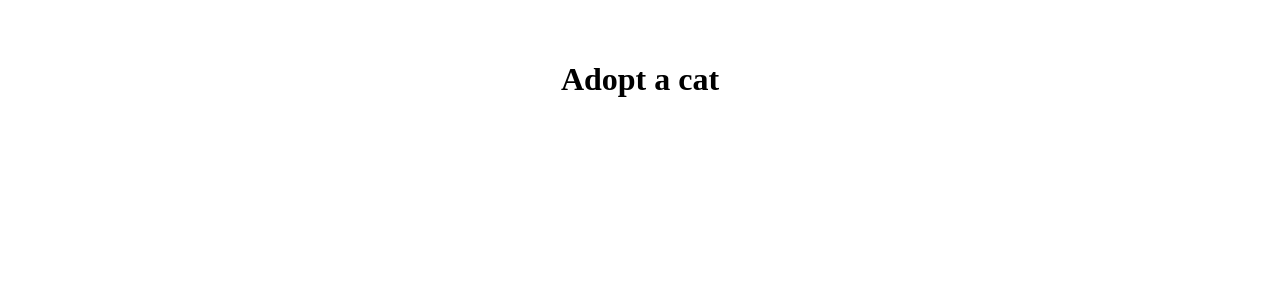
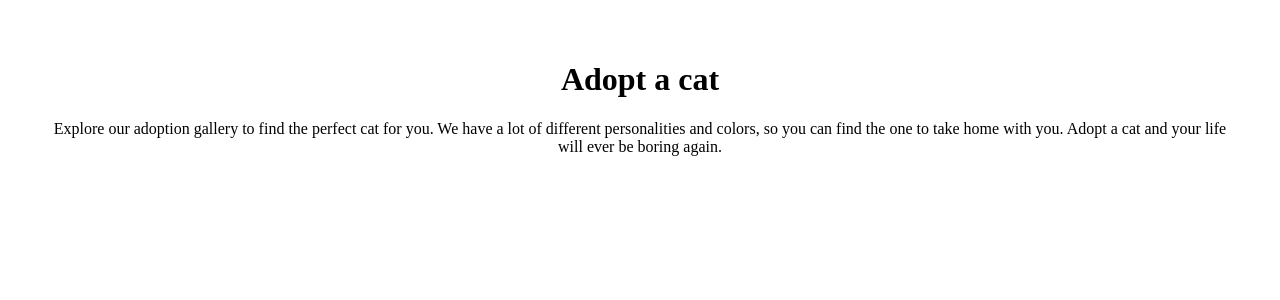
Before and after one commit to carolinalunasfarah/Desafio-LATAM_ReactIntro, a React (Vite) app: page / in a window 1280 px wide. Shown: the top 300 px of the page. Built offline with nearby package versions, Linux system fonts and the light colour scheme.

Commit message:
footer component

```diff
--- a/src/App.jsx
+++ b/src/App.jsx
@@ -1,10 +1,17 @@
 import "./App.css";
+import Footer from "./assets/components/Footer";
 import Header from "./assets/components/Header";
 
 function App() {
     return (
         <>
+            {/* Header */}
             <Header title="Adopt a cat" />
+
+            {/* Cards */}
+
+            {/* Footer */}
+            <Footer footer="Explore our adoption gallery to find the perfect cat for you. We have a lot of different personalities and colors, so you can find the one to take home with you. Adopt a cat and your life will ever be boring again." />
         </>
     );
 }
--- /dev/null
+++ b/src/assets/components/Footer.jsx
@@ -0,0 +1,9 @@
+const Footer = ({footer}) => {
+  return (
+    <>
+    <p>{footer}</p>
+    </>
+  )
+}
+
+export default Footer
```
Also changed, not shown: src/App.css (+4 -4 lines).
